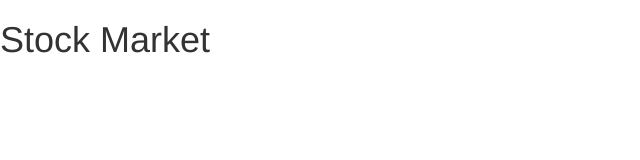
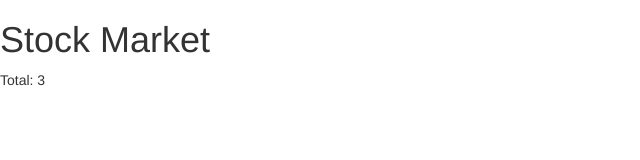
Before and after one commit to andres-root/finance, a website: page index.html in a window 1280 px wide. Shown: the full height of the page, 0-640 px from the left. Drawn offline with Linux system fonts and the light colour scheme.

Commit message:
adding controllers

```diff
--- a/index.html
+++ b/index.html
@@ -7,6 +7,7 @@
 <body ng-controller="FinanceController">
 	<div class="wrapper">
 		<h1>{{ title }}</h1>
+		<p>Total: {{ stocks.length }}
 	</div>
 	<script src="content/components/jquery/dist/jquery.min.js"></script>
 	<script src="content/components/bootstrap/dist/js/bootstrap.min.js"></script>
```
